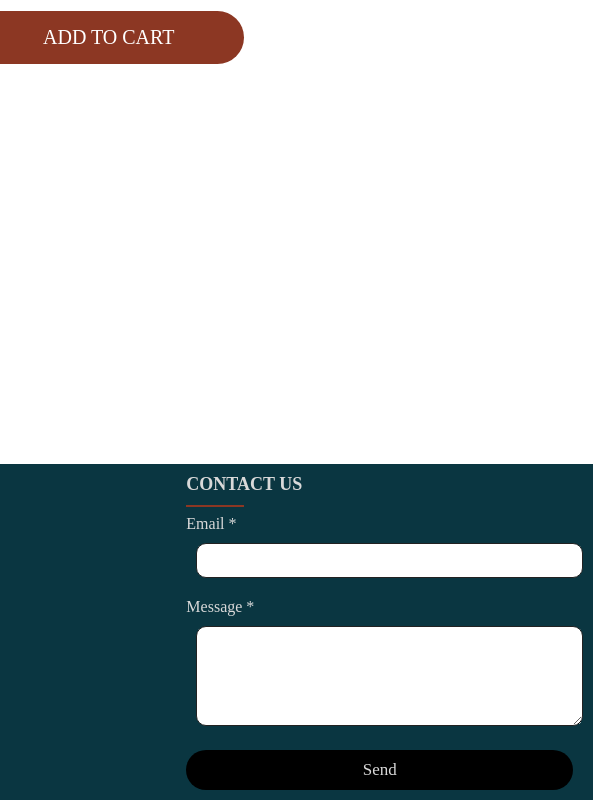
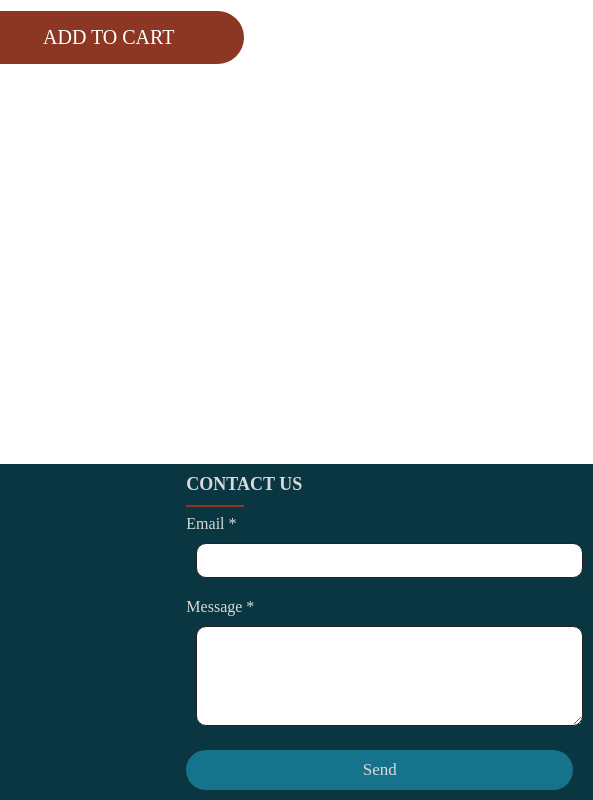
Before and after one commit to Emii91/RAINYDAY, a plain HTML site: page men.items.html in a window 1280 px wide. In both pictures the pointer is over the button "Send". Shown: the part 620-1420 px from the top of the page, 687-1280 px from the left. Drawn offline with Linux system fonts and the light colour scheme.

Commit message:
changed hover color on footer button

```diff
--- a/style.css
+++ b/style.css
@@ -239,7 +239,6 @@ h3 {
     font-size: 30px;
     text-transform: uppercase;
     margin: 0px;
-    text-align: center;
 }
 
 .product-text {
@@ -658,7 +657,7 @@ footer {
 }
 
 .right form .btn button:hover {
-    background: #000000;
+    background: #15748C;
 }
 
 
```
